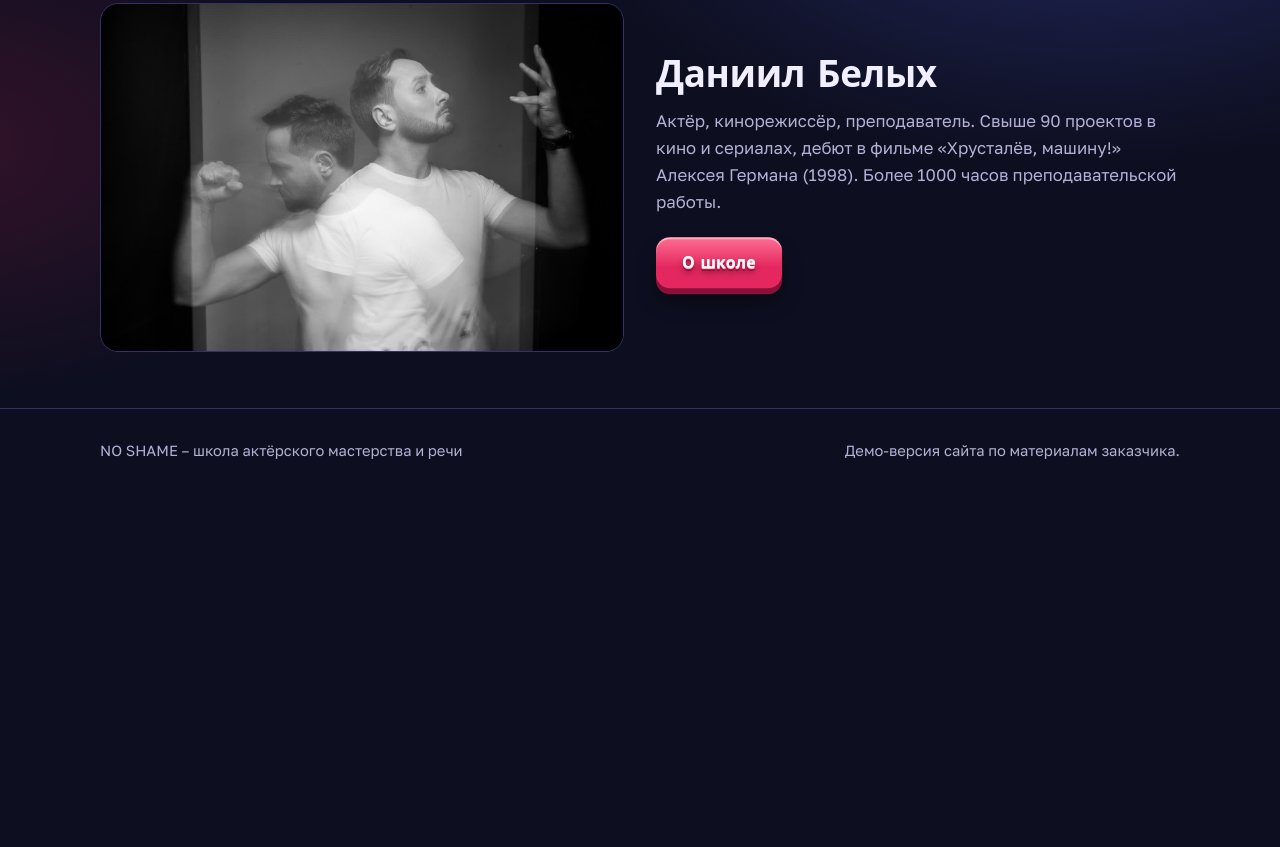
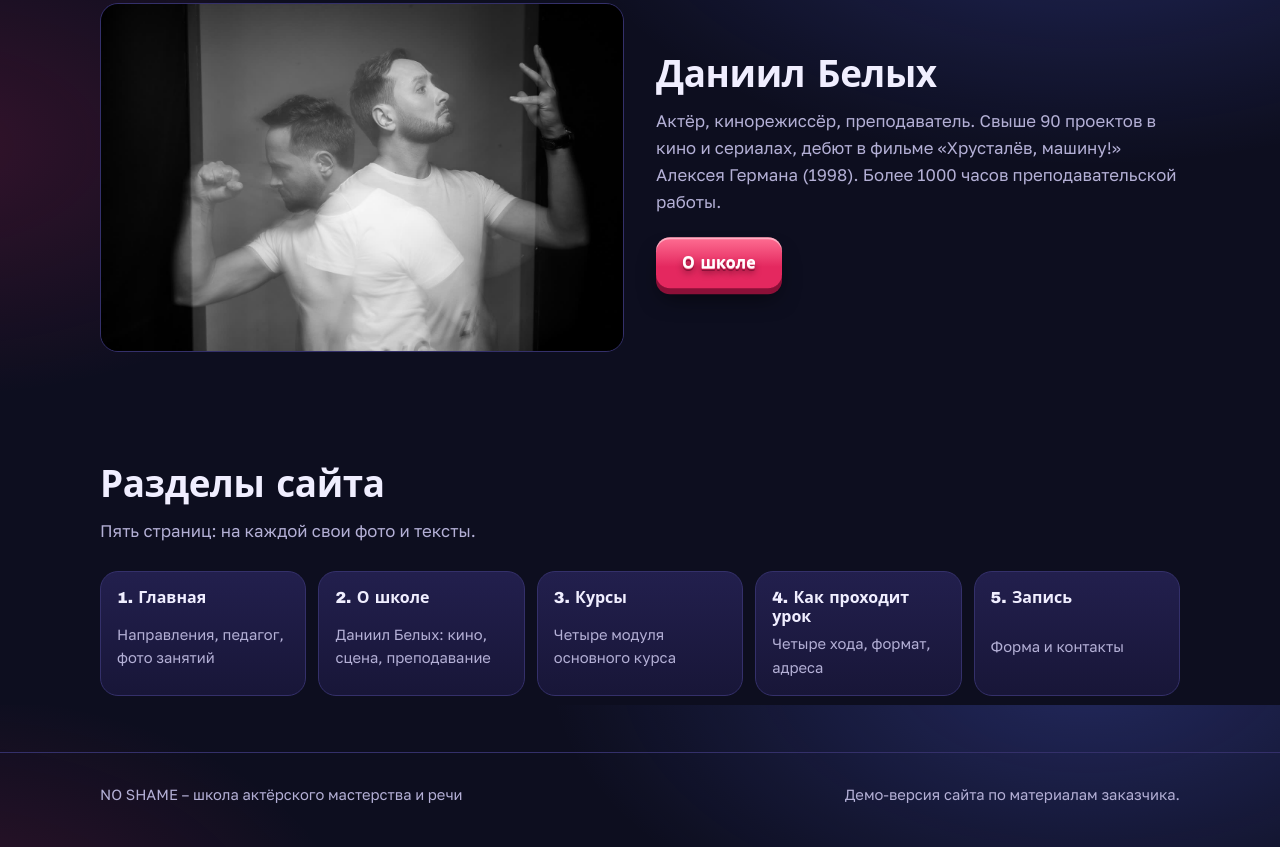
Before and after one commit to andreikovalev68/noshame-school, a plain HTML site: page index.html in a window 1280 px wide. Shown: the part 2495-3342 px from the top of the page. Before the commit the page ends 2997 px from the top, so only its background shows below. Drawn offline with Linux system fonts and the light colour scheme; a web font is replaced by a local one.

Commit message:
Блок «Разделы сайта» на главной: пять страниц
Co-Authored-By: Claude Sonnet 5.5 <noreply@anthropic.com>

```diff
--- a/index.html
+++ b/index.html
@@ -72,6 +72,18 @@
     <a class="btn-3d" href="o-shkole.html">О школе</a>
   </div>
 </div></section>
+
+<section><div class="wrap">
+  <h2>Разделы сайта</h2>
+  <p class="lead">Пять страниц: на каждой свои фото и тексты.</p>
+  <div class="sitemap">
+    <a class="map" href="index.html"><b>1. Главная</b><span>Направления, педагог, фото занятий</span></a>
+    <a class="map" href="o-shkole.html"><b>2. О школе</b><span>Даниил Белых: кино, сцена, преподавание</span></a>
+    <a class="map" href="kurs.html"><b>3. Курсы</b><span>Четыре модуля основного курса</span></a>
+    <a class="map" href="urok.html"><b>4. Как проходит урок</b><span>Четыре хода, формат, адреса</span></a>
+    <a class="map" href="kontakty.html#forma"><b>5. Запись</b><span>Форма и контакты</span></a>
+  </div>
+</div></section>
 </main>
 <nav class="tabbar" aria-label="Разделы сайта">
   <a href="index.html" aria-current="page">Главная</a> <a href="o-shkole.html">О школе</a> <a href="kurs.html">Курсы</a> <a href="urok.html">Урок</a> <a href="kontakty.html" class="tab-cta">Запись</a>
--- a/style.css
+++ b/style.css
@@ -141,5 +141,13 @@ h2.big{font:800 clamp(1.5rem,3.6vw,2.4rem)/1.15 var(--f-d)}
   .tabbar a[aria-current="page"]{color:#fff;background:var(--plum-2);box-shadow:inset 0 -3px 0 var(--rasp-hi)}
   .tabbar a.tab-cta{color:#fff;background:linear-gradient(180deg,var(--rasp-hi),var(--rasp));box-shadow:0 3px 0 var(--rasp-edge)}
 }
+
+.sitemap{display:grid;gap:12px;grid-template-columns:repeat(5,1fr)}
+.map{display:grid;gap:6px;padding:16px;border-radius:var(--r);text-decoration:none;border:1px solid var(--line);background:linear-gradient(180deg,var(--plum-2),var(--plum))}
+.map b{font:800 1rem/1.2 var(--f-d)}
+.map span{color:var(--mist);font-size:.92rem}
+.map:hover{border-color:var(--rasp-hi)}
+@media (max-width:1000px){.sitemap{grid-template-columns:repeat(2,1fr)}}
+@media (max-width:560px){.sitemap{grid-template-columns:1fr}}
 footer{border-top:1px solid var(--line);padding:30px 0 40px;color:var(--mist);font-size:.92rem}
 footer .wrap{display:flex;flex-wrap:wrap;gap:14px 28px;justify-content:space-between}
```
